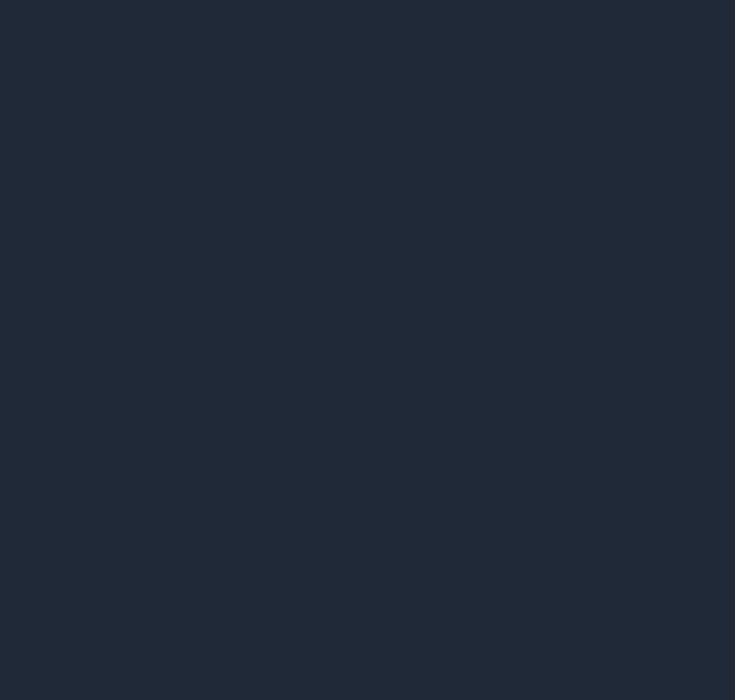
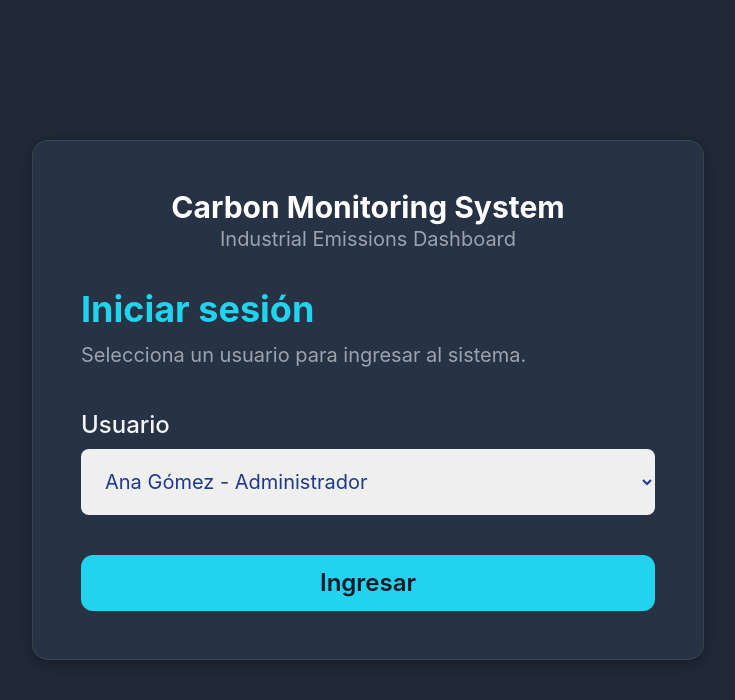
Before and after one commit to FlorLlosa/monitoreo_emisiones_huella, a Vue app: page /login in a window 1280 px wide. Before the commit this address had no page. Shown: the top 700 px of the page, without its empty margins (272-1007 px from the left). Built offline with nearby package versions, Linux system fonts and the light colour scheme.

Commit message:
feat(auth): Agregar inicio de sesión simulado y redirección a dashboard

```diff
--- a/src/router/index.ts
+++ b/src/router/index.ts
@@ -1,6 +1,8 @@
 import { createRouter, createWebHistory } from 'vue-router'
 
 import Home from '@/views/Home.vue'
+import Login from '@/views/Login.vue'
+
 import CarbonDashboard from '@/components/CarbonDashboard.vue'
 import Reportes from '@/views/Reportes.vue'
 import Configuracion from '@/views/Configuracion.vue'
@@ -12,6 +14,11 @@ import UserEdit from '@/views/users/UserEdit.vue'
 
 const routes = [
   {
+    path: '/login',
+    name: 'Login',
+    component: Login
+   },
+   {
     path: '/',
     component: Home,
     children: [
@@ -54,7 +61,7 @@ const routes = [
         name: 'UserEdit',
         component: UserEdit
       }
-    ]
+    ],
   }
 ]
 
--- /dev/null
+++ b/src/views/Login.vue
@@ -0,0 +1,66 @@
+<script setup lang="ts">
+import { ref } from 'vue'
+import { useRouter } from 'vue-router'
+import type { User } from '@/interfaces/User'
+
+const router = useRouter()
+
+const users: User[] = [
+  { id: 1, name: 'Ana Gómez', email: 'ana@empresa.com', role: 'Administrador', active: true },
+  { id: 2, name: 'Carlos Pérez', email: 'carlos@empresa.com', role: 'Supervisor', active: true },
+  { id: 3, name: 'Laura Díaz', email: 'laura@empresa.com', role: 'Operador', active: false }
+]
+
+const selectedUserId = ref<number>(1)
+
+const login = () => {
+  router.push('/dashboard')
+}
+</script>
+
+<template>
+  <div class="min-h-screen bg-industrial-medium text-industrial-light flex items-center justify-center p-6">
+    <div class="industrial-card p-12 w-full max-w-2xl">
+
+        <div class="text-center mb-9">
+            <h2 class="text-3xl font-bold text-white">
+                Carbon Monitoring System
+            </h2>
+                <p class="text-xl text-gray-400">
+                    Industrial Emissions Dashboard
+                </p>
+        </div>
+
+      <h1 class="text-4xl font-bold text-energy-accent mb-3">
+        Iniciar sesión
+      </h1>
+
+      <p class="text-xl text-gray-400 mb-10">
+        Selecciona un usuario para ingresar al sistema.
+      </p>
+
+      <label class="block text-2xl font-medium mb-2">
+        Usuario
+      </label>
+
+      <select
+        v-model.number="selectedUserId"
+        class="w-full p-5 rounded-lg text-xl text-blue-900 mb-10"
+      >
+        <option
+          v-for="user in users"
+          :key="user.id"
+          :value="user.id"
+        >
+          {{ user.name }} - {{ user.role }}
+        </option>
+      </select>
+
+      <button
+        @click="login"
+        class="btn-primary w-full py-4 text-2xl font-semibold">
+        Ingresar
+      </button>
+    </div>
+  </div>
+</template>
```
